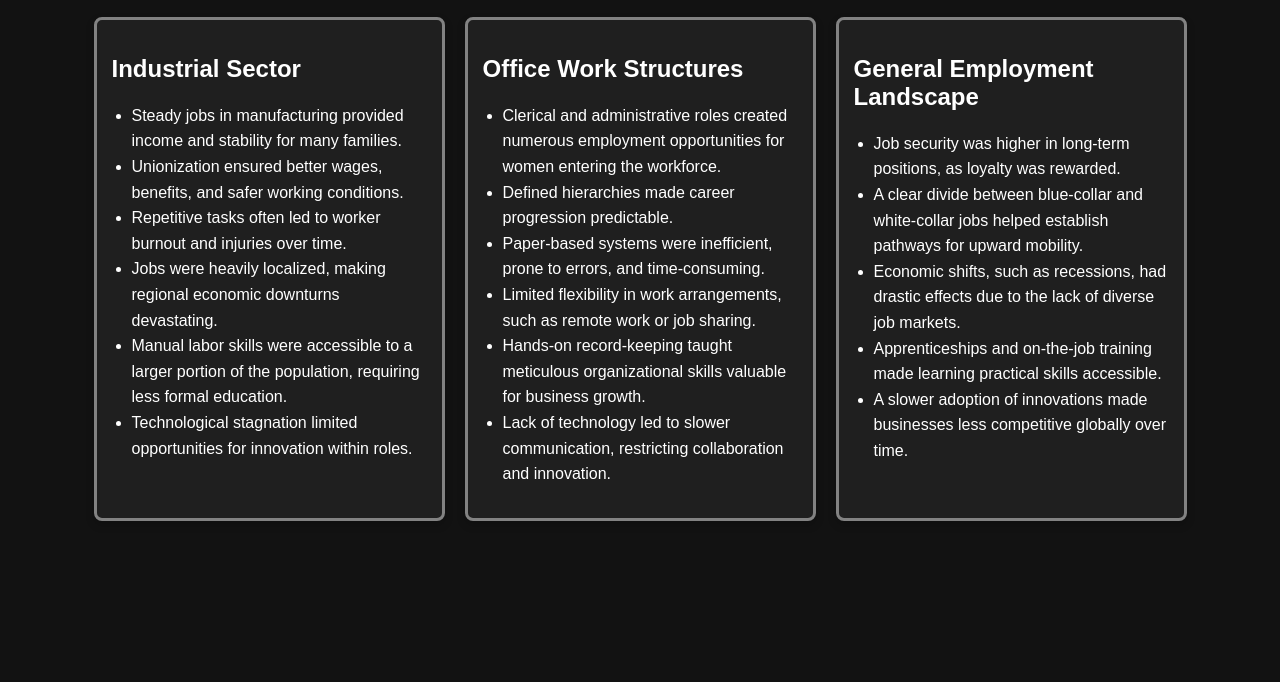
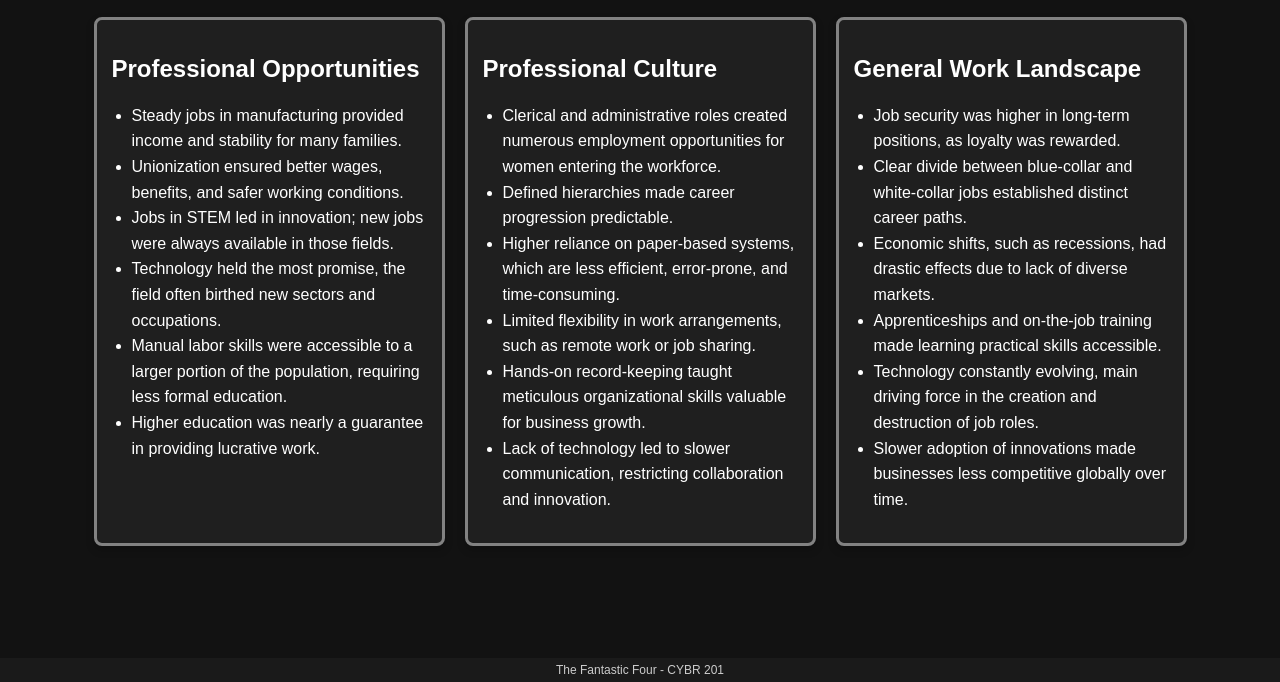
Before and after one commit to CJones-Howe/team-website-fantastic-4.github.io, a plain HTML site: page before.html in a window 1280 px wide. Shown: the part 140-822 px from the top of the page. Before the commit the page ends 800 px from the top, so only its background shows below. Drawn offline with Linux system fonts and the light colour scheme.

Commit message:
Changes to website for group project

```diff
--- a/before.html
+++ b/before.html
@@ -26,23 +26,23 @@
 
         <div class="info-section">
             <div class="info-box">
-                <h2>Industrial Sector</h2>
+                <h2>Professional Opportunities</h2>
                 <ul>
                     <li>Steady jobs in manufacturing provided income and stability for many families.</li>
                     <li>Unionization ensured better wages, benefits, and safer working conditions.</li>
-                    <li>Repetitive tasks often led to worker burnout and injuries over time.</li>
-                    <li>Jobs were heavily localized, making regional economic downturns devastating.</li>
+                    <li>Jobs in STEM led in innovation; new jobs were always available in those fields.</li>
+                    <li>Technology held the most promise, the field often birthed new sectors and occupations.</li>
                     <li>Manual labor skills were accessible to a larger portion of the population, requiring less formal education.</li>
-                    <li>Technological stagnation limited opportunities for innovation within roles.</li>
+					<li>Higher education was nearly a guarantee in providing lucrative work.</li>
                 </ul>
             </div>
 
             <div class="info-box">
-                <h2>Office Work Structures</h2>
+                <h2>Professional Culture</h2>
                 <ul>
                     <li>Clerical and administrative roles created numerous employment opportunities for women entering the workforce.</li>
                     <li>Defined hierarchies made career progression predictable.</li>
-                    <li>Paper-based systems were inefficient, prone to errors, and time-consuming.</li>
+                    <li>Higher reliance on paper-based systems, which are less efficient, error-prone, and time-consuming.</li>
                     <li>Limited flexibility in work arrangements, such as remote work or job sharing.</li>
                     <li>Hands-on record-keeping taught meticulous organizational skills valuable for business growth.</li>
                     <li>Lack of technology led to slower communication, restricting collaboration and innovation.</li>
@@ -50,16 +50,21 @@
             </div>
 
             <div class="info-box">
-                <h2>General Employment Landscape</h2>
+                <h2>General Work Landscape</h2>
                 <ul>
                     <li>Job security was higher in long-term positions, as loyalty was rewarded.</li>
-                    <li>A clear divide between blue-collar and white-collar jobs helped establish pathways for upward mobility.</li>
-                    <li>Economic shifts, such as recessions, had drastic effects due to the lack of diverse job markets.</li>
+                    <li>Clear divide between blue-collar and white-collar jobs established distinct career paths.</li>
+                    <li>Economic shifts, such as recessions, had drastic effects due to lack of diverse markets.</li>
                     <li>Apprenticeships and on-the-job training made learning practical skills accessible.</li>
-                    <li>A slower adoption of innovations made businesses less competitive globally over time.</li>
+					<li>Technology constantly evolving, main driving force in the creation and destruction of job roles.</li>
+                    <li>Slower adoption of innovations made businesses less competitive globally over time.</li>
                 </ul>
             </div>
         </div>
+
+		<div class="spacer"></div>
     </section>
+
+	<footer>The Fantastic Four - CYBR 201</footer>
 </body>
 </html>
--- a/styles.css
+++ b/styles.css
@@ -174,7 +174,19 @@ body {
 	box-shadow: 0 4px 8px rgba(0, 0, 0, 0.2);
 }
 
+.spacer {
+	height: 11.5vh;
+}
+
 #tagline {
 	font-size: 1.1rem;
 	margin: 2%;
 }
+
+footer {
+	font-size: .75rem;
+	text-align: center;
+	background-color: #1a1a1a;
+	color: #cccccc;
+	padding: 5px 0;
+}
```
Also changed, not shown: after.html (+2 -0 lines), changes.html (+2 -0 lines), index.html (+2 -0 lines), references.html (+2 -0 lines).
